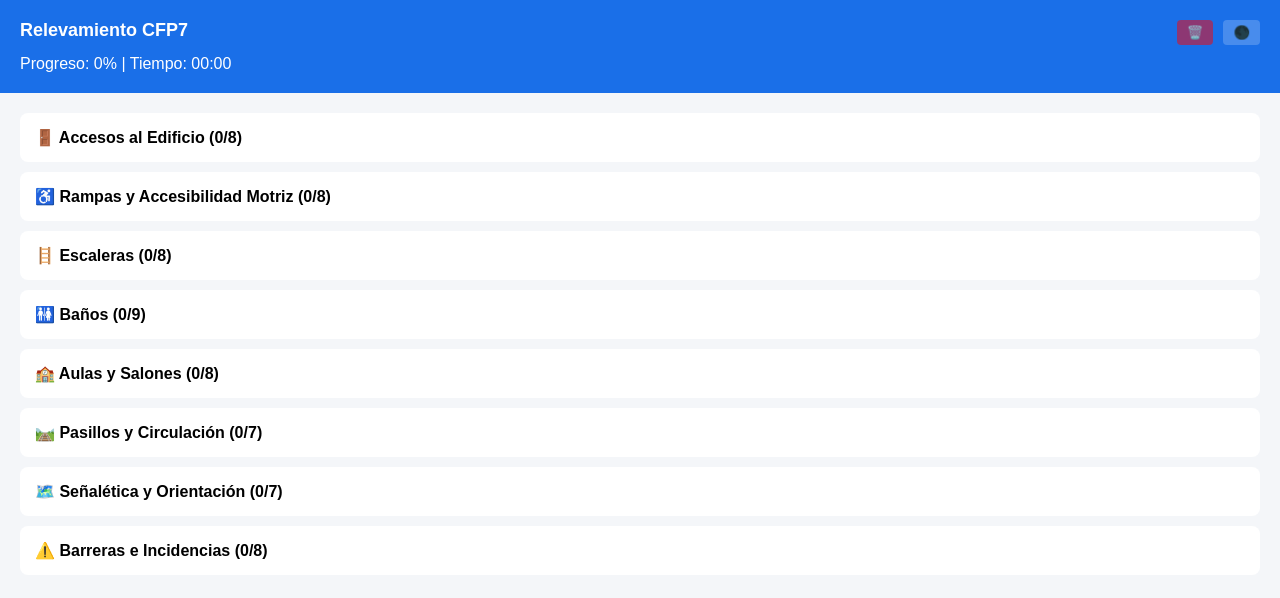
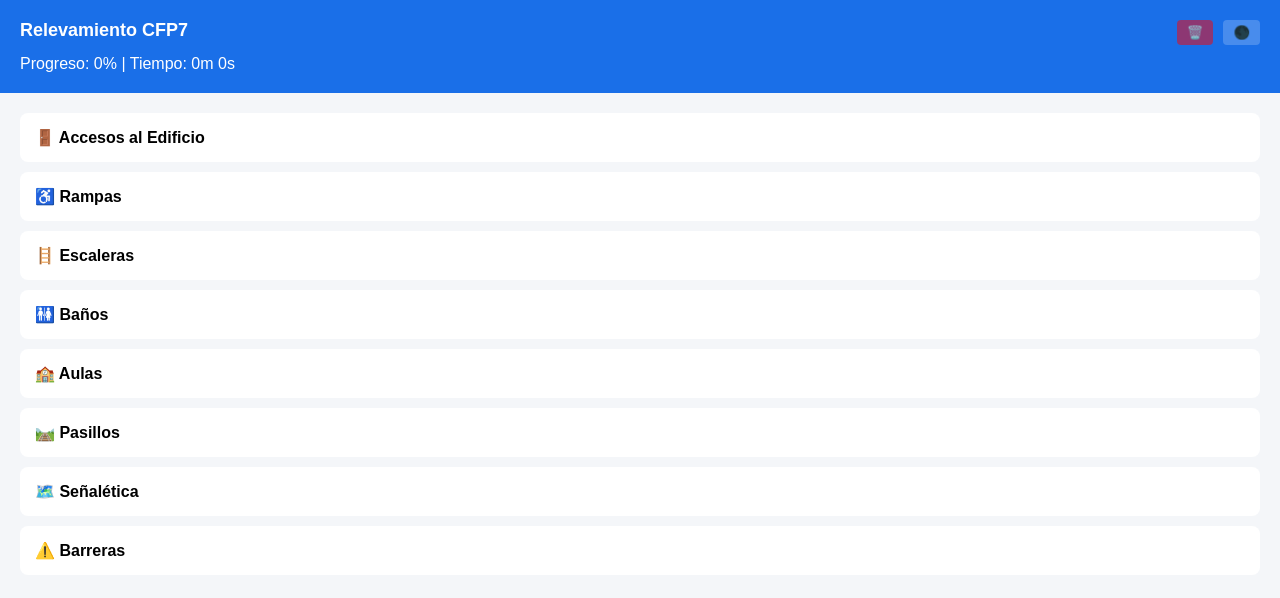
Before and after one commit to angelgabrieldaq/visita1cpf7, a React (Create React App) app: page / in a window 1280 px wide. Shown: the top 598 px of the page. Built offline with nearby package versions, Linux system fonts and the light colour scheme.

Commit message:
fix: version final y estable

```diff
--- a/src/App.js
+++ b/src/App.js
@@ -2,42 +2,23 @@ import { useState, useEffect, useRef } from "react";
 
 // ─── DATOS DEL RELEVAMIENTO ───────────────────────────────────────────────────
 const SECTORES = [
-  { id: "accesos", emoji: "🚪", color: "#1A6FE8", bg: "#EBF2FF", titulo: "Accesos al Edificio", desc: "Entradas principales y secundarias del predio", checklist: ["Cantidad de accesos", "Acceso principal con señalización visible", "Sin escalón ni desnivel en la entrada", "Ancho de puerta ≥ 90 cm (silla de ruedas)", "Puerta de fácil apertura (manija tipo palanca)", "Timbre o intercomunicador accesible (h ≤ 120 cm)", "Piso antideslizante en umbral", "Buena iluminación en acceso"], campos: [{ idx: 0, label: "Cantidad", placeholder: "ej: 2" }] },
-  { id: "rampas", emoji: "♿", color: "#13B385", bg: "#E6F9F4", titulo: "Rampas y Accesibilidad Motriz", desc: "Rampas, nivelaciones y circulación en silla de ruedas", checklist: ["Ubicación de rampa/s", "Pendiente adecuada (≤ 8%)", "Ancho mínimo ≥ 90 cm", "Pasamanos presente en ambos lados", "Superficie antideslizante en buen estado", "Señalización visible en pavimento", "Espacio de maniobra al inicio y fin (≥ 150 cm)", "Sin obstáculos en la rampa"], campos: [{ idx: 0, label: "Ubicación", placeholder: "ej: sector norte" }] },
-  { id: "escaleras", emoji: "🪜", color: "#E87013", bg: "#FFF3E8", titulo: "Escaleras", desc: "Escaleras internas y externas del edificio", checklist: ["Cantidad de escaleras", "Pasamanos en ambos lados", "Pasamanos continuo (sin interrupciones)", "Primer y último escalón diferenciado (color/textura)", "Iluminación adecuada en todo el tramo", "Superficie antideslizante en peldaños", "Señalética de piso y cartelería visible", "Contrahuella cerrada (sin huecos)"], campos: [{ idx: 0, label: "Cantidad", placeholder: "ej: 3" }] },
-  { id: "banios", emoji: "🚻", color: "#7A4FE5", bg: "#F2EEFF", titulo: "Baños", desc: "Sanitarios accesibles e inclusivos", checklist: ["Cantidad de baños", "Baño accesible / adaptado disponible", "Señalética exterior clara e inclusiva", "Puerta con ancho ≥ 80 cm", "Espacio de giro interior ≥ 150 cm", "Barras de apoyo junto al inodoro", "Inodoro a altura entre 45 y 50 cm", "Lavabo con espacio libre inferior (silla de ruedas)", "Estado general limpio y funcional"], campos: [{ idx: 0, label: "Cantidad", placeholder: "ej: 4" }] },
-  { id: "aulas", emoji: "🏫", color: "#0BA8BB", bg: "#E6F8FA", titulo: "Aulas y Salones", desc: "Espacios de formación y actividad", checklist: ["Número / identificación visible en puerta", "Señalética legible (tipografía grande, contraste)", "Acceso sin obstáculos en el pasillo", "Iluminación suficiente interior", "Espacio entre bancos para circulación ≥ 90 cm", "Visibilidad del pizarrón desde todos los ángulos", "Capacidad aproximada (personas)", "Ventilación adecuada"], campos: [{ idx: 6, label: "Capacidad", placeholder: "ej: 30" }] },
-  { id: "circulacion", emoji: "🛤️", color: "#5A6470", bg: "#F0F2F4", titulo: "Pasillos y Circulación", desc: "Corredores, patios y espacios de tránsito", checklist: ["Ancho de pasillo ≥ 120 cm", "Sin obstáculos en la circulación principal", "Piso en buen estado (sin irregularidades)", "Señalética de emergencia visible", "Salidas de emergencia señalizadas", "Iluminación uniforme en todo el recorrido", "Patio interno accesible (sin escalones)"], campos: [] },
-  { id: "senaletica", emoji: "🗺️", color: "#D4A10A", bg: "#FFF9E6", titulo: "Señalética y Orientación", desc: "Carteles, íconos y referencias visuales", checklist: ["Cartelería general legible (contraste y tamaño)", "Mapa o plano del edificio visible en entrada", "Señalética en Braille presente", "Pictogramas o íconos comprensibles", "Numeración de aulas visible desde el pasillo", "Indicadores de recorrido de emergencia", "Información en lenguaje sencillo"], campos: [] },
-  { id: "barreras", emoji: "⚠️", color: "#D93535", bg: "#FEECEC", titulo: "Barreras e Incidencias", desc: "Obstáculos físicos, comunicacionales y actitudinales", severidad: true, checklist: ["Obstáculos en pasillos o accesos", "Señalética dañada, ausente o ilegible", "Puertas difíciles de abrir o sin rampa", "Pisos irregulares, rotos o resbaladizos", "Falta de iluminación en zonas de tránsito", "Barreras comunicacionales (falta de información)", "Barreras actitudinales observadas", "Otros obstáculos (describir en notas)"], campos: [] },
-];
-
-const FOTOS = [
-  { label: "Acceso", color: "#1A6FE8", icon: "🚪" }, { label: "Rampa", color: "#13B385", icon: "♿" },
-  { label: "Escalera", color: "#E87013", icon: "🪜" }, { label: "Baño", color: "#7A4FE5", icon: "🚻" },
-  { label: "Aula", color: "#0BA8BB", icon: "🏫" }, { label: "Barrera", color: "#D93535", icon: "⚠️" },
-  { label: "Señalética", color: "#D4A10A", icon: "🗺️" }, { label: "Circulación", color: "#5A6470", icon: "🛤️" }
-];
-
-const PROXIMOS_PASOS = [
-  { texto: "Volcar datos en planilla compartida", rol: "Data" },
-  { texto: "Subir fotos al Drive", rol: "UX/UI" },
-  { texto: "Documentar hallazgos en Notion", rol: "Todos" }
+  { id: "accesos", emoji: "🚪", color: "#1A6FE8", bg: "#EBF2FF", titulo: "Accesos al Edificio", desc: "Entradas principales y secundarias", checklist: ["Cantidad de accesos", "Acceso principal señalizado", "Sin desniveles", "Ancho puerta ≥ 90 cm", "Manija tipo palanca", "Timbre accesible", "Piso antideslizante", "Buena iluminación"], campos: [{ idx: 0, label: "Cantidad", placeholder: "ej: 2" }] },
+  { id: "rampas", emoji: "♿", color: "#13B385", bg: "#E6F9F4", titulo: "Rampas", desc: "Rampas y circulación motriz", checklist: ["Ubicación", "Pendiente ≤ 8%", "Ancho ≥ 90 cm", "Pasamanos ambos lados", "Antideslizante", "Señalización en pavimento", "Espacio maniobra ≥ 150 cm", "Sin obstáculos"], campos: [{ idx: 0, label: "Ubicación", placeholder: "ej: sector norte" }] },
+  { id: "escaleras", emoji: "🪜", color: "#E87013", bg: "#FFF3E8", titulo: "Escaleras", desc: "Escaleras internas y externas", checklist: ["Cantidad", "Pasamanos ambos lados", "Pasamanos continuo", "Primer/último escalón diferenciado", "Iluminación adecuada", "Antideslizante", "Señalética visible", "Contrahuella cerrada"], campos: [{ idx: 0, label: "Cantidad", placeholder: "ej: 3" }] },
+  { id: "banios", emoji: "🚻", color: "#7A4FE5", bg: "#F2EEFF", titulo: "Baños", desc: "Sanitarios accesibles", checklist: ["Cantidad", "Baño adaptado disponible", "Señalética clara", "Puerta ≥ 80 cm", "Giro ≥ 150 cm", "Barras de apoyo", "Inodoro altura 45-50cm", "Lavabo espacio inferior", "Limpieza"], campos: [{ idx: 0, label: "Cantidad", placeholder: "ej: 4" }] },
+  { id: "aulas", emoji: "🏫", color: "#0BA8BB", bg: "#E6F8FA", titulo: "Aulas", desc: "Espacios de formación", checklist: ["Número visible", "Señalética legible", "Acceso sin obstáculos", "Iluminación suficiente", "Espacio circulación ≥ 90 cm", "Visibilidad pizarrón", "Capacidad", "Ventilación"], campos: [{ idx: 6, label: "Capacidad", placeholder: "ej: 30" }] },
+  { id: "circulacion", emoji: "🛤️", color: "#5A6470", bg: "#F0F2F4", titulo: "Pasillos", desc: "Corredores y espacios de tránsito", checklist: ["Ancho ≥ 120 cm", "Sin obstáculos", "Piso buen estado", "Señalética emergencia", "Salidas señalizadas", "Iluminación uniforme", "Patio accesible"], campos: [] },
+  { id: "senaletica", emoji: "🗺️", color: "#D4A10A", bg: "#FFF9E6", titulo: "Señalética", desc: "Carteles y referencias", checklist: ["Cartelería legible", "Mapa visible", "Braille presente", "Pictogramas comprensibles", "Numeración visible", "Indicadores emergencia", "Lenguaje sencillo"], campos: [] },
+  { id: "barreras", emoji: "⚠️", color: "#D93535", bg: "#FEECEC", titulo: "Barreras", desc: "Obstáculos e incidencias", severidad: true, checklist: ["Obstáculos", "Señalética dañada", "Puertas difíciles", "Pisos irregulares", "Falta iluminación", "Barreras comunicacionales", "Barreras actitudinales", "Otros"], campos: [] },
 ];
 
 function Relevamiento() {
   const [checks, setChecks] = useState({});
   const [notas, setNotas] = useState({});
   const [general, setGeneral] = useState("");
-  const [fecha, setFecha] = useState("");
-  const [responsable, setResponsable] = useState("");
   const [activeTab, setActiveTab] = useState("sectores");
-  const [fotosPreviews, setFotosPreviews] = useState({});
-  const [fotosNotas, setFotosNotas] = useState({});
   const [expandedSector, setExpandedSector] = useState(null);
   const [altoContraste, setAltoContraste] = useState(false);
-  const [camposValores, setCamposValores] = useState({});
-  const [severidades, setSeveridades] = useState({});
   const [cronActivo, setCronActivo] = useState(false);
   const [cronSegundos, setCronSegundos] = useState(0);
   const cronRef = useRef(null);
@@ -48,6 +29,7 @@ function Relevamiento() {
     return () => clearInterval(cronRef.current);
   }, [cronActivo]);
 
+  // Carga inicial desde localStorage
   useEffect(() => {
     const data = localStorage.getItem("cfp7-draft");
     if (data) {
@@ -56,18 +38,15 @@ function Relevamiento() {
         if(p.checks) setChecks(p.checks);
         if(p.notas) setNotas(p.notas);
         if(p.general) setGeneral(p.general);
-        if(p.fecha) setFecha(p.fecha);
-        if(p.responsable) setResponsable(p.responsable);
-        if(p.campos) setCamposValores(p.campos);
-        if(p.sev) setSeveridades(p.sev);
         if(p.time) setCronSegundos(p.time);
       } catch(e) { console.error(e); }
     }
   }, []);
 
+  // Guardado automático
   useEffect(() => {
-    localStorage.setItem("cfp7-draft", JSON.stringify({checks, notas, general, fecha, responsable, campos: camposValores, sev: severidades, time: cronSegundos}));
-  }, [checks, notas, general, fecha, responsable, camposValores, severidades, cronSegundos]);
+    localStorage.setItem("cfp7-draft", JSON.stringify({checks, notas, general, time: cronSegundos}));
+  }, [checks, notas, general, cronSegundos]);
 
   const limpiar = () => {
     if (window.confirm("¿Limpiar todo el relevamiento?")) {
@@ -76,15 +55,8 @@ function Relevamiento() {
     }
   };
 
-  const formatCron = (seg) => {
-    const m = Math.floor(seg / 60);
-    const s = seg % 60;
-    return `${String(m).padStart(2,"0")}:${String(s).padStart(2,"0")}`;
-  };
-
-  const completedCount = (sId, len) => Array.from({ length: len }, (_, i) => checks[`${sId}-${i}`]).filter(Boolean).length;
   const totalItems = SECTORES.reduce((acc, s) => acc + s.checklist.length, 0);
-  const totalChecked = SECTORES.reduce((acc, s) => acc + completedCount(s.id, s.checklist.length), 0);
+  const totalChecked = SECTORES.reduce((acc, s) => acc + Array.from({ length: s.checklist.length }, (_, i) => checks[`${s.id}-${i}`]).filter(Boolean).length, 0);
   const progreso = totalItems > 0 ? Math.round((totalChecked / totalItems) * 100) : 0;
 
   return (
@@ -97,7 +69,7 @@ function Relevamiento() {
             <button onClick={() => setAltoContraste(!altoContraste)} style={{ background: "rgba(255,255,255,0.2)", border: "none", color: "#fff", borderRadius: 4, padding: "5px 10px", cursor: "pointer" }}>{altoContraste ? "☀️" : "🌑"}</button>
           </div>
         </div>
-        <div style={{ marginTop: 10 }}>Progreso: {progreso}% | Tiempo: {formatCron(cronSegundos)}</div>
+        <div style={{ marginTop: 10 }}>Progreso: {progreso}% | Tiempo: {Math.floor(cronSegundos/60)}m {cronSegundos%60}s</div>
       </div>
 
       <div style={{ padding: 20 }}>
@@ -106,7 +78,7 @@ function Relevamiento() {
             {SECTORES.map(s => (
               <div key={s.id} style={{ background: "#fff", padding: 15, borderRadius: 8, marginBottom: 10 }}>
                 <div onClick={() => setExpandedSector(expandedSector === s.id ? null : s.id)} style={{ fontWeight: 700, cursor: "pointer" }}>
-                  {s.emoji} {s.titulo} ({completedCount(s.id, s.checklist.length)}/{s.checklist.length})
+                  {s.emoji} {s.titulo}
                 </div>
                 {expandedSector === s.id && (
                   <div style={{ marginTop: 10 }}>
```
